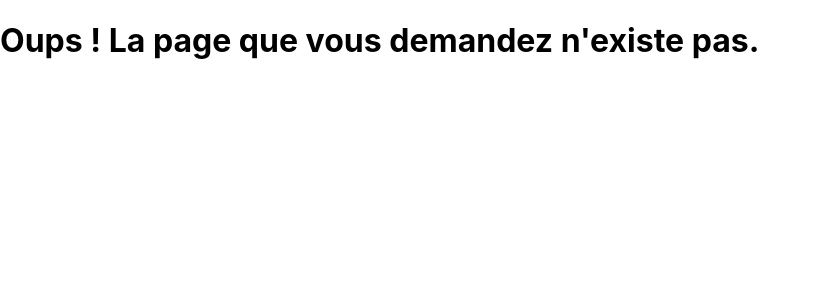
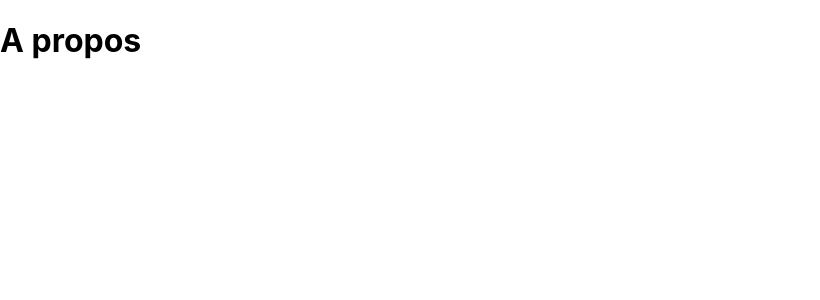
Before and after one commit to Ceciledeveloppeuseweb/Kasa-P7, a React (Create React App) app: page /about in a window 1280 px wide. Shown: the top 300 px of the page, without its empty margins (0-820 px from the left). Built offline with nearby package versions, Linux system fonts and the light colour scheme.

Commit message:
mise en place de mes routes des 3 pages

```diff
--- a/src/App.js
+++ b/src/App.js
@@ -9,7 +9,7 @@ const App = () => {
     <BrowserRouter>
     <Routes>
       <Route path='/' element={<Home />} />
-      <Route path='/A Propos' element={<About />} />
+      <Route path='/about' element={<About />} />
       <Route path='*' element={<Error />} />
     </Routes>
     </BrowserRouter>
```
